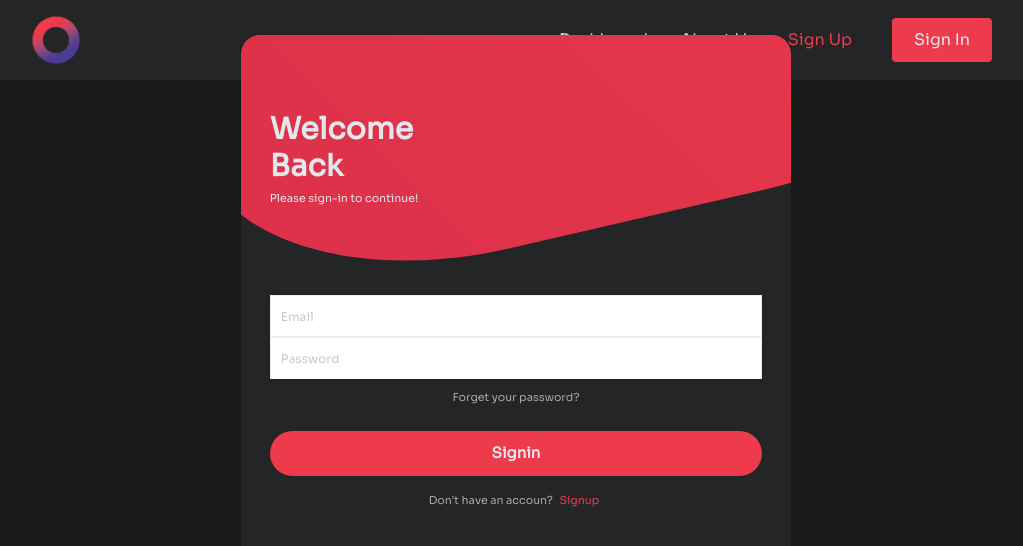
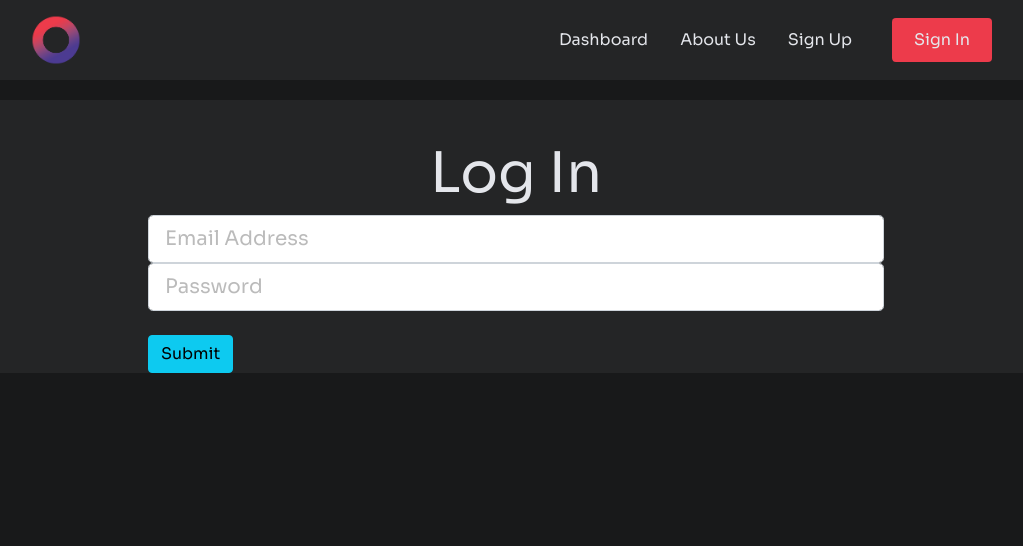
Before and after one commit to ImadMashhood/PPMTool, a React (Create React App) app in the folder ppmtool-react-client/: page /signin in a window 1280 px wide. Shown: the top 546 px of the page, without its empty margins (124-1147 px from the left). Built offline with nearby package versions, Linux system fonts and the light colour scheme.

Commit message:
Reset components to class components

```diff
--- a/ppmtool-react-client/src/App.js
+++ b/ppmtool-react-client/src/App.js
@@ -10,7 +10,8 @@ import store from "./store";
 import { AnimatePresence } from "framer-motion";
 import { useLocation } from "react-router-dom";
 import UpdateProject from "./components/Project/UpdateProject";
-import AccountBox from "./components/accountBox/index";
+import signupForm from "./components/accountBox/signupForm";
+import Login from "./components/accountBox/loginForm";
 
 function App() {
   const location = useLocation;
@@ -29,7 +30,8 @@ function App() {
                 path="/updateProject/:id"
                 component={UpdateProject}
               />
-              <Route exact path={"/signin"} component={AccountBox} />
+              <Route exact path={"/signin"} component={Login} />
+              <Route exact path={"/signup"} component={signupForm} />
             </Switch>
           </Router>
         </AnimatePresence>
--- a/ppmtool-react-client/src/components/Header.js
+++ b/ppmtool-react-client/src/components/Header.js
@@ -27,7 +27,7 @@ class Header extends Component {
             <NavLink to="/about-us" activestyle>
               About Us
             </NavLink>
-            <NavLink to="/signin" activestyle>
+            <NavLink to="/signup" activestyle>
               Sign Up
             </NavLink>
             <NavBtnLink to="/signin">Sign In</NavBtnLink>
--- a/ppmtool-react-client/src/components/Project/Home.js
+++ b/ppmtool-react-client/src/components/Project/Home.js
@@ -21,7 +21,7 @@ class home extends Component {
                   effectively and consistently. Join the Omega team and see your
                   project work life balance change
                 </p>
-                <GetStarted to="/signin">Get Started</GetStarted>
+                <GetStarted to="/signup">Get Started</GetStarted>
               </div>
               <div className="main-img-container">
                 <img src={ImgWorking} alt="Logo" id="main-img" />;
--- a/ppmtool-react-client/src/components/accountBox/accountContext.js
+++ /dev/null
@@ -1,3 +0,0 @@
-import { createContext } from "react";
-
-export const AccountContext = createContext();
--- a/ppmtool-react-client/src/components/accountBox/common.js
+++ /dev/null
@@ -1,70 +0,0 @@
-import styled from "styled-components";
-
-export const BoxContainer = styled.div`
-  width: 100%;
-  display: flex;
-  flex-direction: column;
-  align-items: center;
-  margin-top: 10px;
-`;
-
-export const FormContainer = styled.form`
-  width: 100%;
-  display: flex;
-  flex-direction: column;
-  box-shadow: 0px 0px 2.5px rgba(15, 15, 15, 0.19);
-`;
-
-export const MutedLink = styled.a`
-  font-size: 11px;
-  color: rgba(200, 200, 200, 0.8);
-  font-weight: 500;
-  text-decoration: none;
-`;
-
-export const BoldLink = styled.a`
-  font-size: 11px;
-  color: rgb(237, 59, 75);
-  font-weight: 500;
-  text-decoration: none;
-  margin: 0 4px;
-`;
-
-export const Input = styled.input`
-  width: 100%;
-  height: 42px;
-  outline: none;
-  border: 1px solid rgba(200, 200, 200, 0.3);
-  padding: 0px 10px;
-  border-bottom: 1.4px solid transparent;
-  transition: all 200ms ease-in-out;
-  font-size: 12px;
-  &::placeholder {
-    color: rgba(200, 200, 200, 1);
-  }
-  &:not(:last-of-type) {
-    border-bottom: 1.5px solid rgba(200, 200, 200, 0.4);
-  }
-  &:focus {
-    outline: none;
-    border-bottom: 2px solid rgb(237, 59, 75);
-  }
-`;
-
-export const SubmitButton = styled.button`
-  width: 100%;
-  padding: 11px 40%;
-  font-size: 15px;
-  font-weight: 600;
-  border: none;
-  color: #e4e6eb;
-  border-radius: 100px 100px 100px 100px;
-  background: #ed3b4b;
-  transition: all 0.2s ease-in-out;
-  text-decoration: none;
-  &:hover {
-    transition: all 0.2s ease-in-out;
-    background: #4c3b92;
-    color: #e4e6eb;
-  }
-`;
--- a/ppmtool-react-client/src/components/accountBox/index.js
+++ /dev/null
@@ -1,172 +0,0 @@
-import React, { useState } from "react";
-import styled from "styled-components";
-import { LoginForm } from "./loginForm";
-import { motion } from "framer-motion";
-import { AccountContext } from "./accountContext";
-import { SignupForm } from "./signupForm";
-
-const BoxContainer = styled.div`
-  width: 550px;
-  min-height: 550px;
-  display: flex;
-  flex-direction: column;
-  border-radius: 19px;
-  margin-top: 18%;
-  background-color: #242526;
-  box-shadow: 0 0 2px rgba(15, 15, 15, 0.28);
-  position: relative;
-  overflow: hidden;
-`;
-
-const TopContainer = styled.div`
-  width: 100%;
-  height: 250px;
-  display: flex;
-  flex-direction: column;
-  justify-content: flex-end;
-  padding: 0 1.8em;
-  padding-bottom: 5em;
-`;
-
-const BackDrop = styled(motion.div)`
-  width: 160%;
-  height: 550px;
-  position: absolute;
-  display: flex;
-  flex-direction: column;
-  border-radius: 50%;
-  transform: rotate(60deg);
-  top: -290px;
-  left: -70px;
-  background: rgb(237, 59, 75);
-  background: linear-gradient(
-    58deg,
-    rgba(221, 50, 73, 1) 20%,
-    rgba(237, 59, 75, 1) 100%
-  );
-`;
-
-const HeaderContainer = styled.div`
-  width: 100%;
-  display: flex;
-  flex-direction: column;
-`;
-
-const HeaderText = styled.h2`
-  font-size: 30px;
-  font-weight: 600;
-  line-height: 1.24;
-  color: #e4e6eb;
-  z-index: 10;
-  margin: 0;
-`;
-
-const SmallText = styled.h5`
-  color: #e4e6eb;
-  font-weight: 500;
-  font-size: 11px;
-  z-index: 10;
-  margin: 0;
-  margin-top: 7px;
-`;
-
-const InnerContainer = styled.div`
-  width: 100%;
-  display: flex;
-  flex-direction: column;
-  padding: 0 1.8em;
-`;
-
-const backdropVariants = {
-  expanded: {
-    width: "350%",
-    height: "1350px",
-    borderRadius: "20%",
-    transform: "rotate(25deg)",
-  },
-  collapsed: {
-    width: "150%",
-    height: "480px",
-    borderRadius: "34%",
-    transform: "rotate(-13deg)",
-  },
-};
-
-const expandingTransition = {
-  type: "spring",
-  duration: 2.3,
-  stiffness: 30,
-};
-
-export default function AccountBox(props) {
-  const [isExpanded, setExpanded] = useState(false);
-  const [active, setActive] = useState("signin");
-
-  const playExpandingAnimation = () => {
-    setExpanded(true);
-    setTimeout(() => {
-      setExpanded(false);
-    }, expandingTransition.duration * 1000 - 1500);
-  };
-
-  const switchToSignup = () => {
-    playExpandingAnimation();
-    setTimeout(() => {
-      setActive("signup");
-    }, 400);
-  };
-
-  const switchToSignin = () => {
-    playExpandingAnimation();
-    setTimeout(() => {
-      setActive("signin");
-    }, 400);
-  };
-
-  const contextValue = { switchToSignup, switchToSignin };
-
-  return (
-    <AccountContext.Provider value={contextValue}>
-      <motion.div
-        initial={{ opacity: 0, y: -100 }}
-        animate={{ opacity: 1, y: 0 }}
-        exit={{ opacity: 0, y: 100 }}
-      >
-        <BoxContainer
-          style={{
-            position: "absolute",
-            left: "50%",
-            transform: "translate(-50%, -50%)",
-          }}
-        >
-          <TopContainer>
-            <BackDrop
-              initial={false}
-              animate={isExpanded ? "expanded" : "collapsed"}
-              variants={backdropVariants}
-              transition={expandingTransition}
-            />
-            {active === "signin" && (
-              <HeaderContainer>
-                <HeaderText>Welcome</HeaderText>
-                <HeaderText>Back</HeaderText>
-                <SmallText>Please sign-in to continue!</SmallText>
-              </HeaderContainer>
-            )}
-            {active === "signup" && (
-              <HeaderContainer>
-                <HeaderText>Create</HeaderText>
-                <HeaderText>Account</HeaderText>
-                <SmallText>Please sign-up to continue!</SmallText>
-              </HeaderContainer>
-            )}
-          </TopContainer>
-          <InnerContainer>
-            {active === "signin" && <LoginForm />}
-            {active === "signup" && <SignupForm />}
-          </InnerContainer>
-        </BoxContainer>
-      </motion.div>
-    </AccountContext.Provider>
-  );
-}
--- a/ppmtool-react-client/src/components/accountBox/loginForm.js
+++ b/ppmtool-react-client/src/components/accountBox/loginForm.js
@@ -1,35 +1,38 @@
-import React, { useContext } from "react";
-import {
-  BoldLink,
-  BoxContainer,
-  FormContainer,
-  Input,
-  MutedLink,
-  SubmitButton,
-} from "./common";
-import { Marginer } from "../marginer";
-import { AccountContext } from "./accountContext";
+import React, { Component } from "react";
 
-export function LoginForm(props) {
-  const { switchToSignup } = useContext(AccountContext);
+class Login extends Component {
+  render() {
+    return (
+      <div className="login">
+        <div className="container">
+          <div className="row">
+            <div className="col-md-8 m-auto">
+              <h1 className="display-4 text-center">Log In</h1>
+              <form action="dashboard.html">
+                <div className="form-group">
+                  <input
+                    type="email"
+                    className="form-control form-control-lg"
+                    placeholder="Email Address"
+                    name="email"
+                  />
+                </div>
+                <div className="form-group">
+                  <input
+                    type="password"
+                    className="form-control form-control-lg"
+                    placeholder="Password"
+                    name="password"
+                  />
+                </div>
+                <input type="submit" className="btn btn-info btn-block mt-4" />
+              </form>
+            </div>
+          </div>
+        </div>
+      </div>
+    );
+  }
+}
 
-  return (
-    <BoxContainer>
-      <FormContainer>
-        <Input type="email" placeholder="Email" />
-        <Input type="password" placeholder="Password" />
-      </FormContainer>
-      <Marginer direction="vertical" margin={10} />
-      <MutedLink href="#">Forget your password?</MutedLink>
-      <Marginer direction="vertical" margin="1.6em" />
-      <SubmitButton type="submit">Signin</SubmitButton>
-      <Marginer direction="vertical" margin="1em" />
-      <MutedLink href="#">
-        Don't have an accoun?{" "}
-        <BoldLink href="#" onClick={switchToSignup}>
-          Signup
-        </BoldLink>
-      </MutedLink>
-    </BoxContainer>
-  );
-}
+export default Login;
--- a/ppmtool-react-client/src/components/accountBox/signupForm.js
+++ b/ppmtool-react-client/src/components/accountBox/signupForm.js
@@ -1,35 +1,138 @@
-import React, { useContext } from "react";
-import {
-  BoldLink,
-  BoxContainer,
-  FormContainer,
-  Input,
-  MutedLink,
-  SubmitButton,
-} from "./common";
-import { Marginer } from "../marginer";
-import { AccountContext } from "./accountContext";
+import React, { Component } from "react";
+import { CreateProjectBtn } from "../Layout/DashboardElements";
+import { createNewUser } from "../../actions/securityActions";
+import PropTypes from "prop-types";
+import { connect } from "react-redux";
+import classnames from "classnames";
 
-export function SignupForm(props) {
-  const { switchToSignin } = useContext(AccountContext);
+class Register extends Component {
+  constructor() {
+    super();
 
-  return (
-    <BoxContainer>
-      <FormContainer>
-        <Input type="text" placeholder="Full Name" />
-        <Input type="email" placeholder="Email" />
-        <Input type="password" placeholder="Password" />
-        <Input type="password" placeholder="Confirm Password" />
-      </FormContainer>
-      <Marginer direction="vertical" margin={10} />
-      <SubmitButton type="submit">Signup</SubmitButton>
-      <Marginer direction="vertical" margin="1em" />
-      <MutedLink href="#">
-        Already have an account?
-        <BoldLink href="#" onClick={switchToSignin}>
-          Signin
-        </BoldLink>
-      </MutedLink>
-    </BoxContainer>
-  );
+    this.state = {
+      username: "",
+      fullName: "",
+      password: "",
+      confirmPassword: "",
+      errors: {},
+    };
+    this.onChange = this.onChange.bind(this);
+    this.onSubmit = this.onSubmit.bind(this);
+  }
+
+  componentWillReceiveProps(nextProps) {
+    if (nextProps.errors) {
+      this.setState({ errors: nextProps.errors });
+    }
+  }
+
+  onSubmit(e) {
+    e.preventDefault();
+    const newUser = {
+      username: this.state.username,
+      fullName: this.state.fullName,
+      password: this.state.password,
+      confirmPassword: this.state.confirmPassword,
+    };
+
+    this.props.createNewUser(newUser, this.props.history);
+  }
+
+  onChange(e) {
+    this.setState({ [e.target.name]: e.target.value });
+  }
+
+  render() {
+    const { errors } = this.state;
+    return (
+      <div className="register">
+        <div className="container">
+          <div className="row">
+            <div className="col-md-8 m-auto">
+              <h1 className="display-4 text-center">Sign Up</h1>
+              <p className="lead text-center">Create your Account</p>
+              <form onSubmit={this.onSubmit}>
+                <div className="form-group" style={{ "margin-bottom": "20px" }}>
+                  <input
+                    type="text"
+                    className={classnames("form-control form-control-lg", {
+                      "is-invalid": errors.fullName,
+                    })}
+                    placeholder="Full Name"
+                    name="fullName"
+                    value={this.state.fullName}
+                    onChange={this.onChange}
+                  />
+                  {errors.fullName && (
+                    <div className="invalid-feedback">{errors.fullName}</div>
+                  )}
+                </div>
+                <div className="form-group" style={{ "margin-bottom": "20px" }}>
+                  <input
+                    type="text"
+                    className={classnames("form-control form-control-lg", {
+                      "is-invalid": errors.username,
+                    })}
+                    placeholder="Email Address (Username)"
+                    name="username"
+                    value={this.state.username}
+                    onChange={this.onChange}
+                  />
+                  {errors.username && (
+                    <div className="invalid-feedback">{errors.username}</div>
+                  )}
+                </div>
+                <div className="form-group" style={{ "margin-bottom": "20px" }}>
+                  <input
+                    type="password"
+                    className={classnames("form-control form-control-lg", {
+                      "is-invalid": errors.password,
+                    })}
+                    placeholder="Password"
+                    name="password"
+                    value={this.state.password}
+                    onChange={this.onChange}
+                  />
+                  {errors.password && (
+                    <div className="invalid-feedback">{errors.password}</div>
+                  )}
+                </div>
+                <div className="form-group" style={{ "margin-bottom": "20px" }}>
+                  <input
+                    type="password"
+                    className={classnames("form-control form-control-lg", {
+                      "is-invalid": errors.confirmPassword,
+                    })}
+                    placeholder="Confirm Password"
+                    name="confirmPassword"
+                    value={this.state.confirmPassword}
+                    onChange={this.onChange}
+                  />
+                  {errors.confirmPassword && (
+                    <div className="invalid-feedback">
+                      {errors.confirmPassword}
+                    </div>
+                  )}
+                </div>
+                <CreateProjectBtn type="submit">
+                  Create Project
+                </CreateProjectBtn>
+              </form>
+            </div>
+          </div>
+        </div>
+      </div>
+    );
+  }
 }
+
+Register.propTypes = {
+  createNewUser: PropTypes.func.isRequired,
+  errors: PropTypes.object.isRequired,
+};
+
+const mapStateToProps = (state) => ({
+  errors: state.errors,
+});
+
+export default connect(mapStateToProps, { createNewUser })(Register);
```
